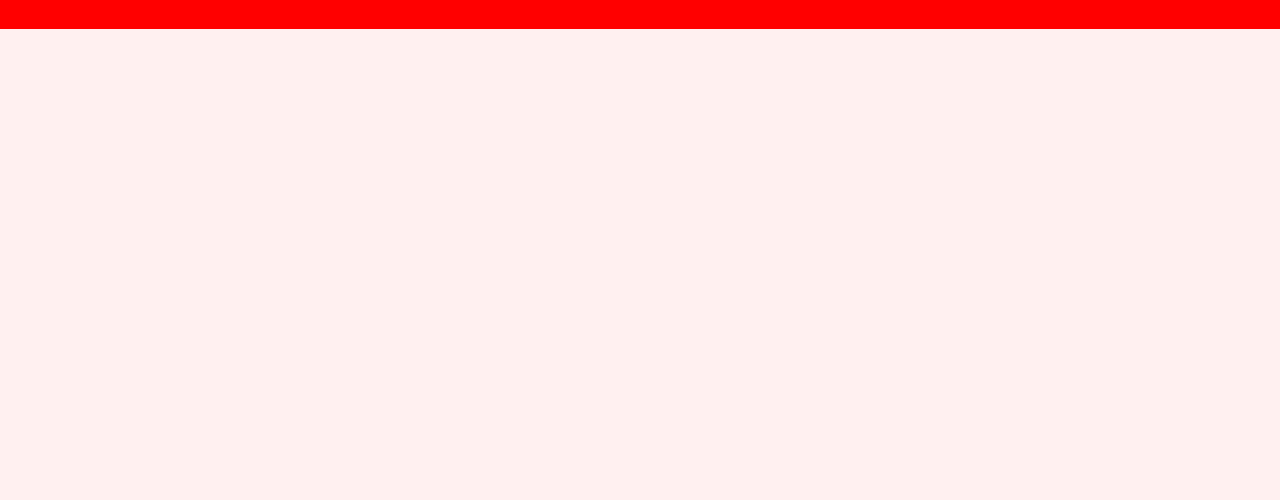
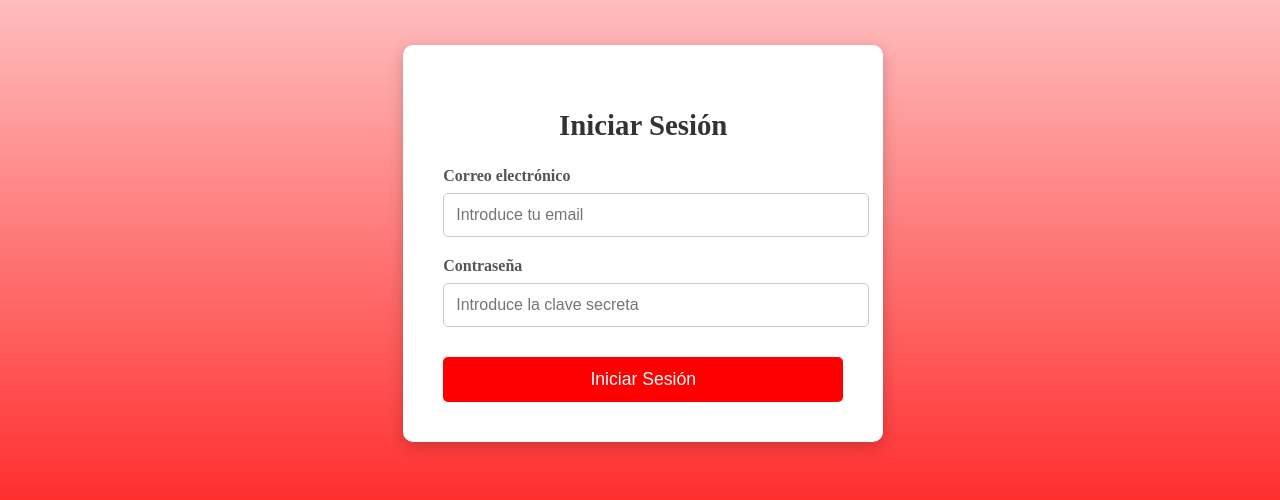
Before and after one commit to TaserFaCeXD/Taller_IHC, a website: page index.html in a window 1280 px wide. Shown: the part 2320-2820 px from the top of the page. Before the commit the page ends 2349 px from the top, so only its background shows below. Drawn offline with Linux system fonts and the light colour scheme.

Commit message:
se creo la seccion iniciar sesion

```diff
--- a/index.html
+++ b/index.html
@@ -7,6 +7,7 @@
     <title>HTML + CSS</title>
     <link rel="stylesheet" href="styles.css" />
     <link rel="stylesheet" href="Pie.css" />
+    <link rel="stylesheet" href="login.css" />
   </head>
   <body>
     <!-- Sección de logo y menús -->
@@ -188,6 +189,38 @@
         </form>
       </div>
     </section>
+    <!-- Seccion iniciar sesion -->
+    <section class="login-container">
+      <div class="login-box">
+        <h2>Iniciar Sesión</h2>
+
+        <form onsubmit="return validarLogin(event);">
+          <div class="input-group">
+            <label for="email">Correo electrónico</label>
+            <input
+              type="email"
+              id="email"
+              name="email"
+              placeholder="Introduce tu email"
+              required
+            />
+          </div>
+
+          <div class="input-group">
+            <label for="password">Contraseña</label>
+            <input
+              type="password"
+              id="password"
+              name="password"
+              placeholder="Introduce la clave secreta"
+              required
+            />
+          </div>
+
+          <button type="submit" class="login-button">Iniciar Sesión</button>
+        </form>
+      </div>
+    </section>
     <!-- PIE DE PAGINA -->
 
     <section id="footer">
@@ -247,5 +280,6 @@
         </div>
       </footer>
     </section>
+    <script src="login.js"></script>
   </body>
 </html>
--- /dev/null
+++ b/login.css
@@ -0,0 +1,109 @@
+/* Contenedor principal: Centra el formulario */
+.login-container {
+  display: flex;
+  justify-content: center;
+  align-items: center;
+  min-height: 100vh;
+  width: 97.38%;
+  /* Fondo atractivo para la vista de escritorio */
+  background: linear-gradient(to bottom, rgb(255, 240, 240) 0%, red 100%);
+  padding: 1.25rem; /* 20px de padding */
+}
+
+/* La caja del formulario */
+.login-box {
+  background: white;
+  padding: 2.5rem; /* 40px */
+  border-radius: 0.625rem; /* 10px */
+  box-shadow: 0 0.25rem 0.9375rem rgba(0, 0, 0, 0.2); /* Sombra */
+  width: 100%;
+  max-width: 25rem; /* 400px, el ancho máximo */
+  text-align: center;
+}
+
+.login-box h2 {
+  margin-bottom: 1.5625rem; /* 25px */
+  color: #333;
+  font-size: 1.8rem;
+}
+
+/* División para agrupar Label e Input */
+.input-group {
+  margin-bottom: 1.25rem; /* 20px */
+  text-align: left;
+}
+
+.input-group label {
+  display: block;
+  margin-bottom: 0.5rem; /* 8px */
+  font-weight: bold;
+  color: #555;
+}
+
+.input-group input {
+  width: 100%;
+  padding: 0.75rem; /* 12px */
+  border: 1px solid #ccc;
+  border-radius: 0.3125rem; /* 5px */
+  font-size: 1rem;
+  transition: border-color 0.3s;
+}
+
+.input-group input:focus {
+  border-color: red;
+  outline: none;
+}
+
+/* Estilo del botón */
+.login-button {
+  width: 100%;
+  padding: 0.75rem; /* 12px */
+  border: none;
+  border-radius: 0.3125rem; /* 5px */
+  background-color: red;
+  color: white;
+  font-size: 1.1rem;
+  cursor: pointer;
+  transition: background-color 0.3s ease;
+  margin-top: 0.625rem; /* 10px */
+}
+
+.login-button:hover {
+  background-color: rgb(255, 81, 81);
+  color: rgb(255, 195, 195);
+}
+
+/* -------------------------------------- */
+/* MEDIA QUERY: RESPONSIVE MÓVILES */
+/* -------------------------------------- */
+
+/* Estilos aplicados cuando la pantalla mide 600px o menos */
+@media (max-width: 600px) {
+  /* El contenedor principal simula una vista de aplicación */
+  .login-container {
+    padding: 0; /* Quita el padding exterior */
+    background: #fff; /* Fondo blanco liso */
+    align-items: flex-start; /* Mueve el formulario arriba */
+    min-height: auto;
+  }
+
+  /* La caja del formulario se expande y pierde los adornos de tarjeta */
+  .login-box {
+    padding: 1.5rem; /* 24px de padding interno */
+    margin-top: 2rem; /* 32px de espacio superior */
+    width: 100%;
+    max-width: 100%;
+    box-shadow: none; /* Elimina la sombra */
+    border-radius: 0; /* Elimina el borde redondeado */
+    border: none;
+  }
+
+  .login-box h2 {
+    font-size: 1.7rem; /* Ajuste sutil del tamaño */
+    text-align: left;
+  }
+
+  .input-group input {
+    padding: 1rem; /* Aumenta el padding para un mejor toque táctil (16px) */
+  }
+}
--- /dev/null
+++ b/login.js
@@ -0,0 +1,21 @@
+// La función que maneja la lógica de inicio de sesión
+function validarLogin(event) {
+  // Previene el envío del formulario por defecto (evita la recarga)
+  event.preventDefault();
+
+  // Clave estática para la demo
+  const CLAVE_SECRETA = "ok";
+  const passwordInput = document.getElementById("password").value;
+
+  // 2. Realizar la verificación
+  if (passwordInput.toLowerCase() === CLAVE_SECRETA) {
+    alert("¡Acceso concedido! Bienvenido.");
+    // Redirige a tu página principal
+    window.location.href = "LP.html";
+  } else {
+    alert("Clave incorrecta. Inténtalo de nuevo.");
+    document.getElementById("password").value = "";
+  }
+
+  return false;
+}
```
